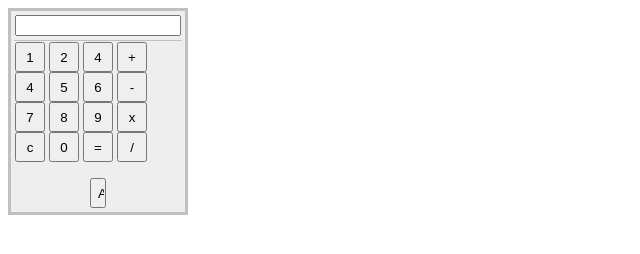
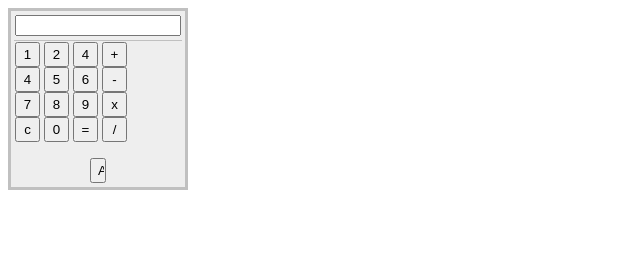
Before and after one commit to ValeriaAB/Project_VB, a plain HTML site: page index.html in a window 1280 px wide. Shown: the whole page, without its empty margins (0-640 px from the left). Drawn offline with Linux system fonts and the light colour scheme.

Commit message:
Update style.css
Change width to 25px; height to 25px

```diff
--- a/style.css
+++ b/style.css
@@ -4,5 +4,5 @@
 	#calculator table td {border-spacing: 3px;}
 	input.display {width: 166px; text-align: right;}
 	td.buttons {border-top: solid 1px silver;}
-	input[type= button] {width: 30px; height: 30px;}
+	input[type= button] {width: 25px; height: 25px;}
 </style>
```
